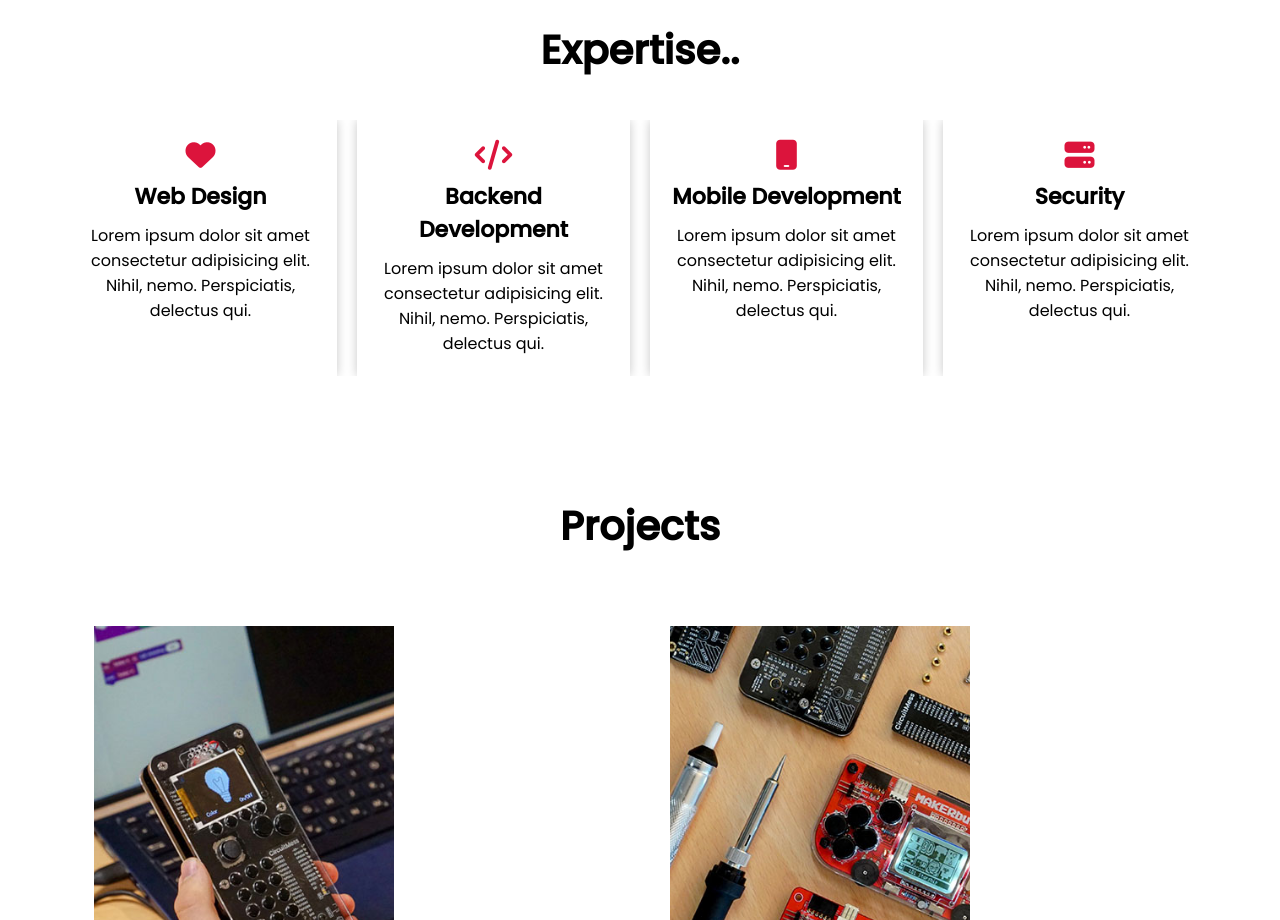
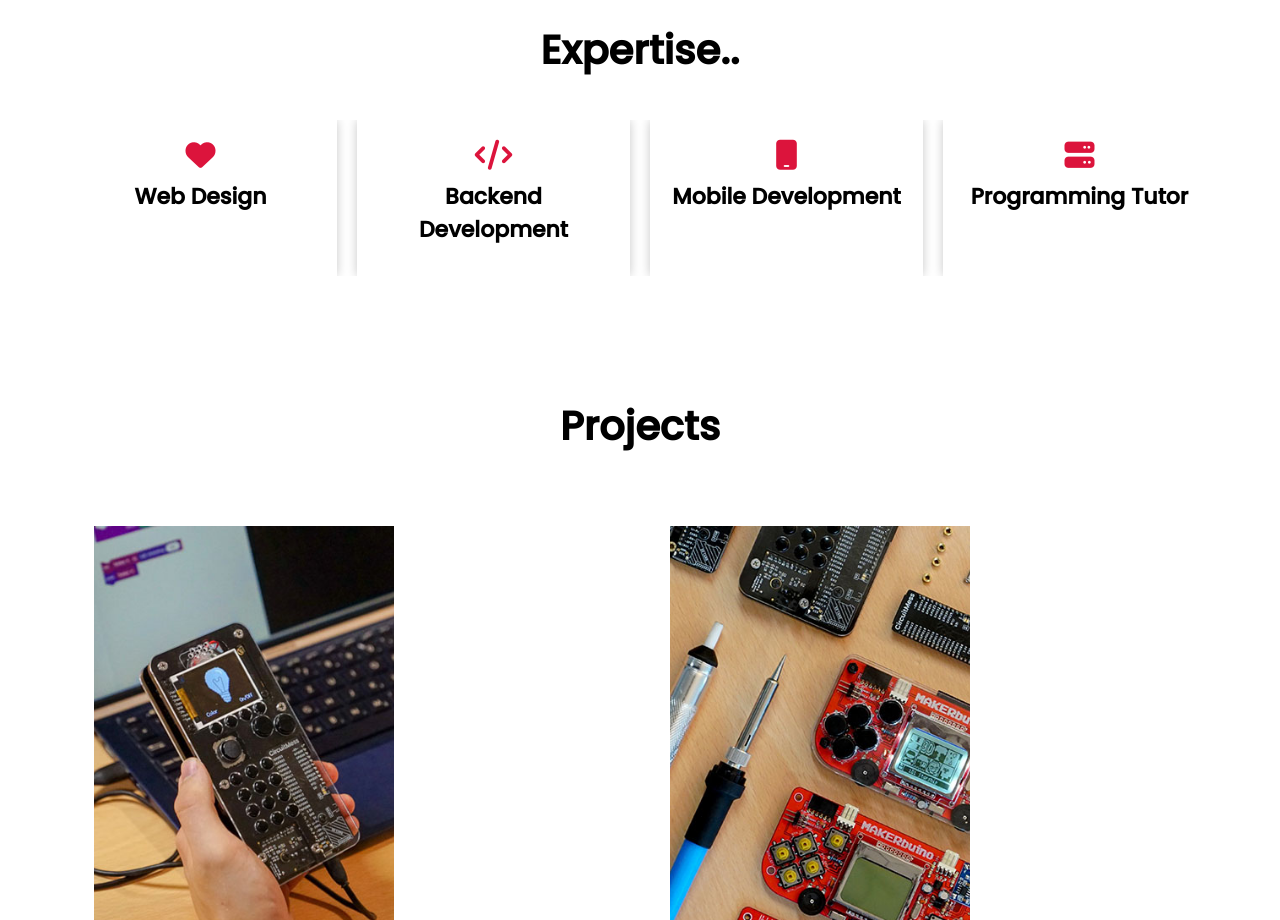
Before and after one commit to dhunganapramod9/Digital-Portfolio, a plain HTML site: page index.html in a window 1280 px wide. Shown: the part 960-1880 px from the top of the page. Drawn offline with Linux system fonts and the light colour scheme.

Commit message:
Update index.html

```diff
--- a/index.html
+++ b/index.html
@@ -55,22 +55,22 @@
             <div class = "content">
                 <i class="fas fa-heart"></i>
                 <h4>Web Design</h4>
-                Lorem ipsum dolor sit amet consectetur adipisicing elit. Nihil, nemo. Perspiciatis, delectus qui.
+
             </div>
             <div class = "content">
                 <i class="fas fa-code"></i>
                 <h4>Backend Development</h4>
-                Lorem ipsum dolor sit amet consectetur adipisicing elit. Nihil, nemo. Perspiciatis, delectus qui.
+
             </div>
             <div class = "content">
                 <i class="fas fa-mobile"></i>
                 <h4>Mobile Development</h4>
-                Lorem ipsum dolor sit amet consectetur adipisicing elit. Nihil, nemo. Perspiciatis, delectus qui.
+
             </div>
             <div class = "content">
                 <i class="fas fa-server"></i>
-                <h4>Security</h4>
-                Lorem ipsum dolor sit amet consectetur adipisicing elit. Nihil, nemo. Perspiciatis, delectus qui.
+                <h4>Programming Tutor</h4>
+
             </div>
         </div>
 
```
